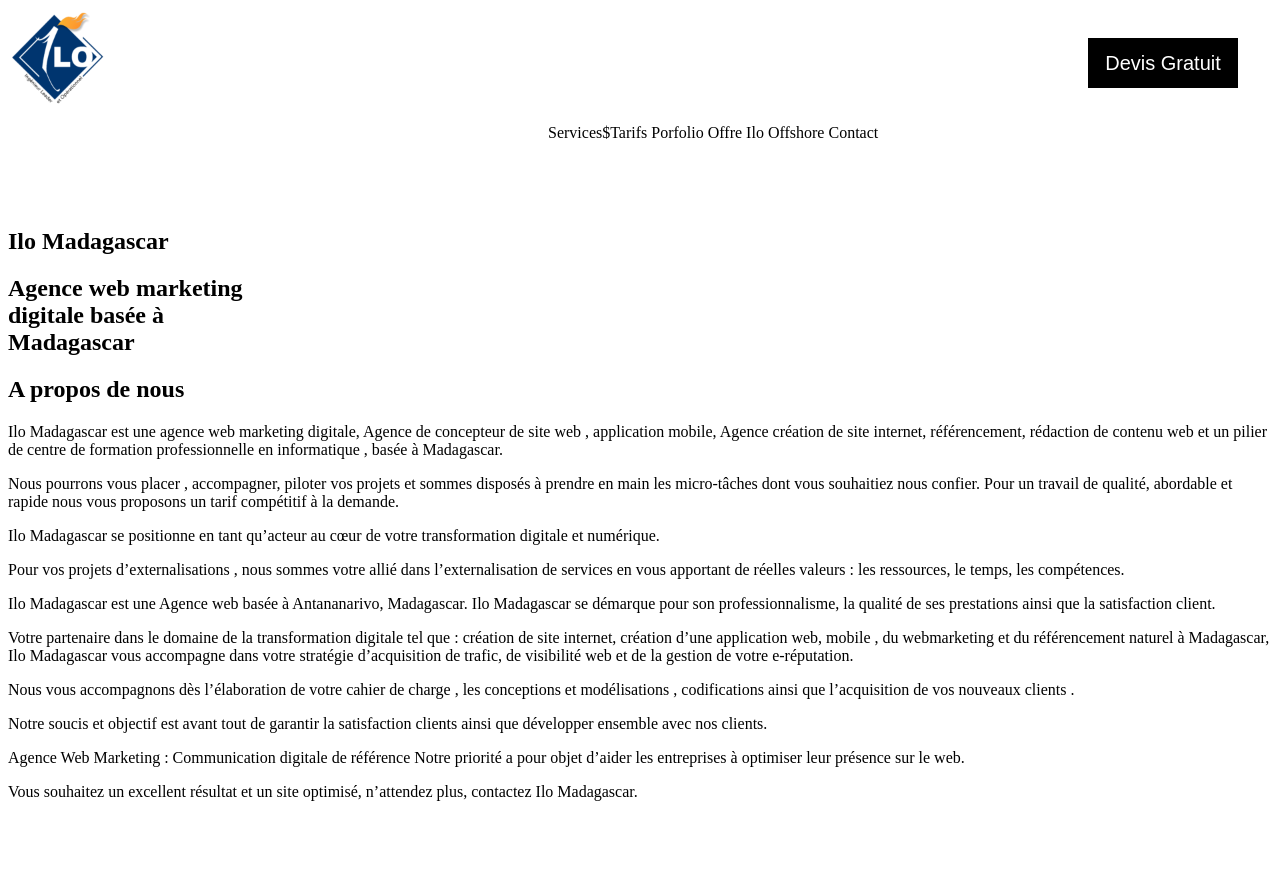
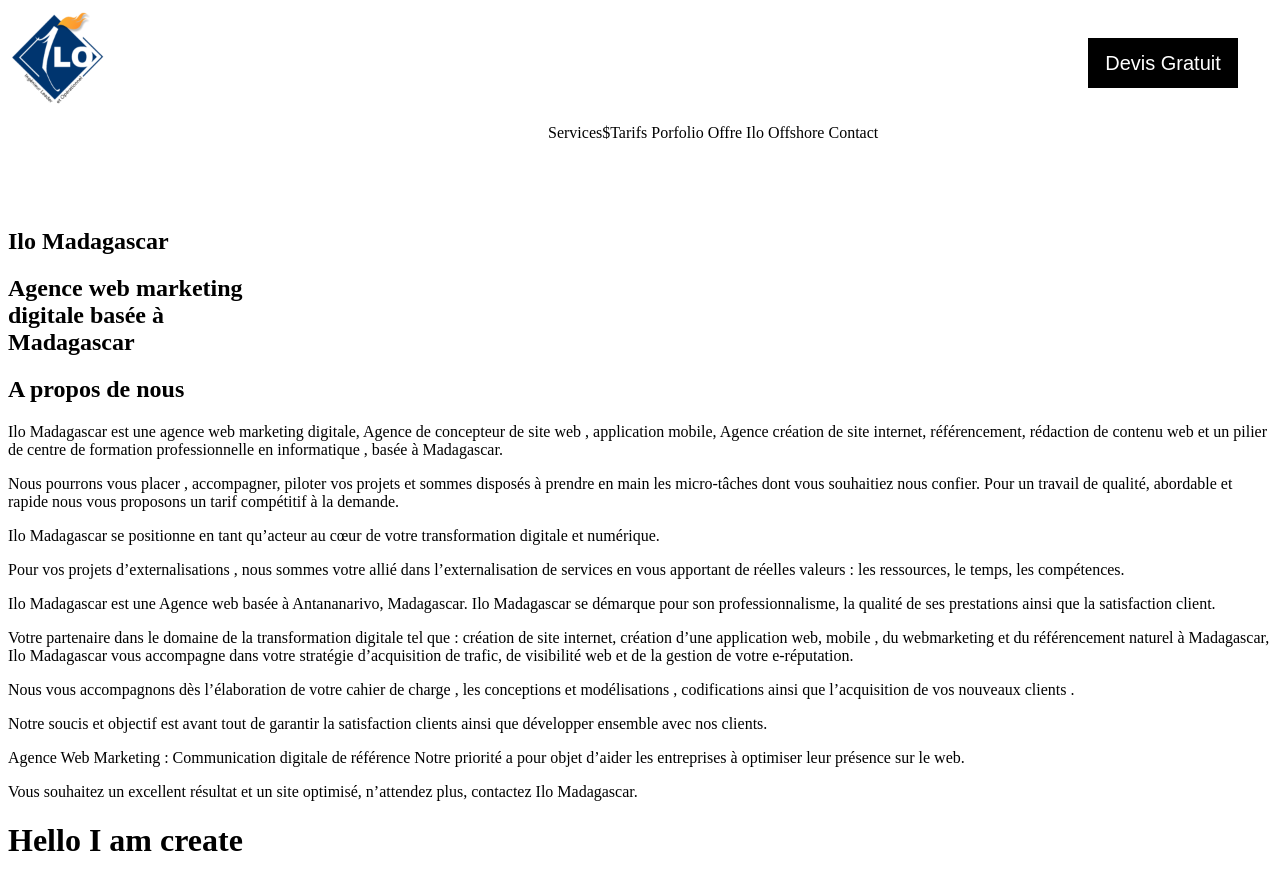
Before and after one commit to xoboomer32/ilo, a plain HTML site: page index.html in a window 1280 px wide. Before the commit the page ends 817 px from the top, so only its background shows below. Drawn offline with Linux system fonts and the light colour scheme.

Commit message:
create first modif

```diff
--- a/index.html
+++ b/index.html
@@ -54,5 +54,6 @@
 			<p>Vous souhaitez un excellent  résultat  et un site optimisé, n’attendez plus, contactez Ilo Madagascar.</p>
 		</div>
 	</div>
+	<h1>Hello I am create</h1>
 </body>
 </html>
```
